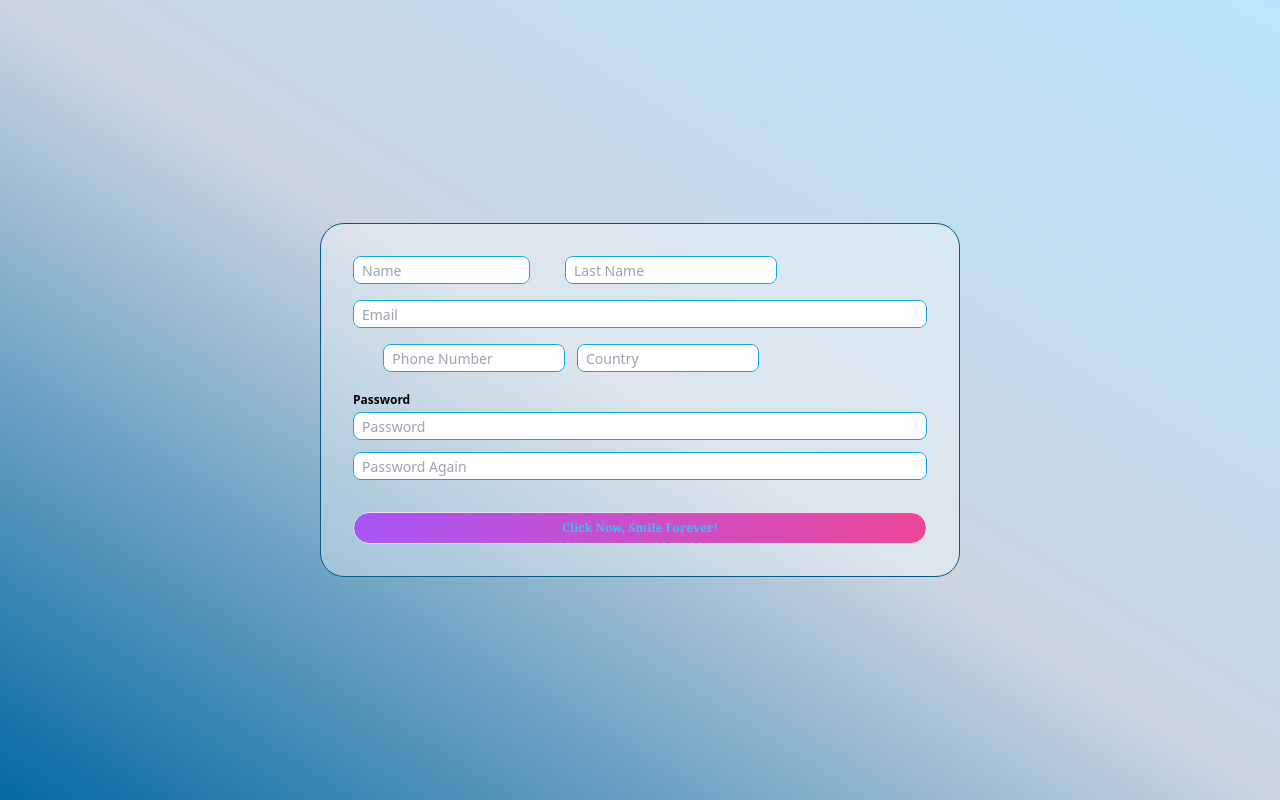
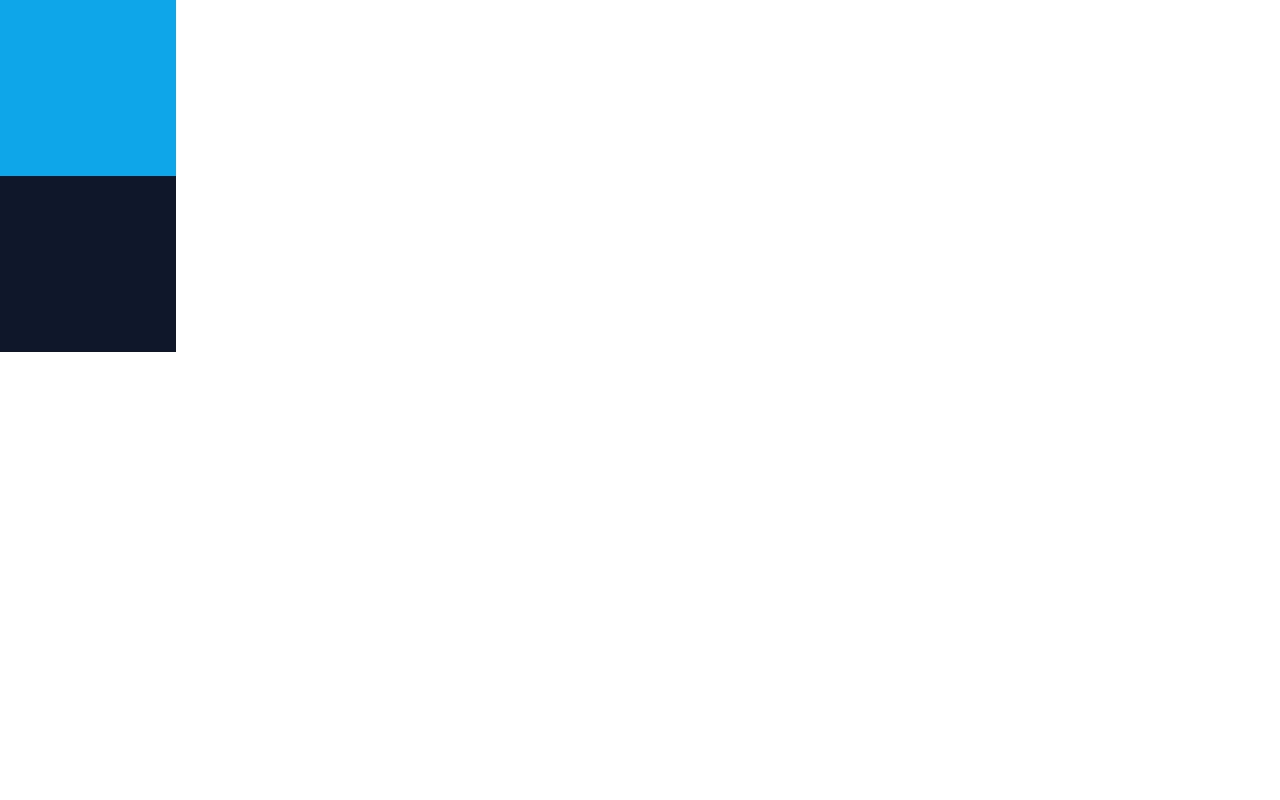
Before and after one commit to jorgesosa-funval/n2-store, a Next.js app: page / in a window 1280 px wide. Shown: the top 800 px of the page. Built offline with nearby package versions, Linux system fonts and the light colour scheme.

Commit message:
resolve conflicts

```diff
--- a/app/page.jsx
+++ b/app/page.jsx
@@ -1,13 +1,13 @@
 import React from 'react'
-import Register from './auth/register/page'
 
 export default function Home() {
   return (
     <div>
-      <Register/>
+
       <div className='size-44 bg-sky-500'>
 
       </div>
+
       <div className='size-44 bg-slate-900'>
 
 
```
